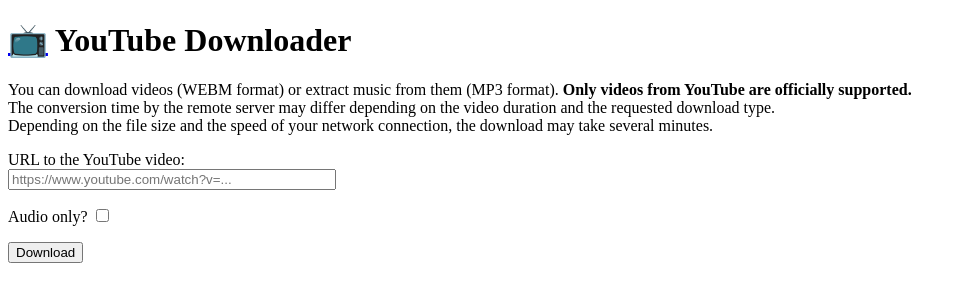
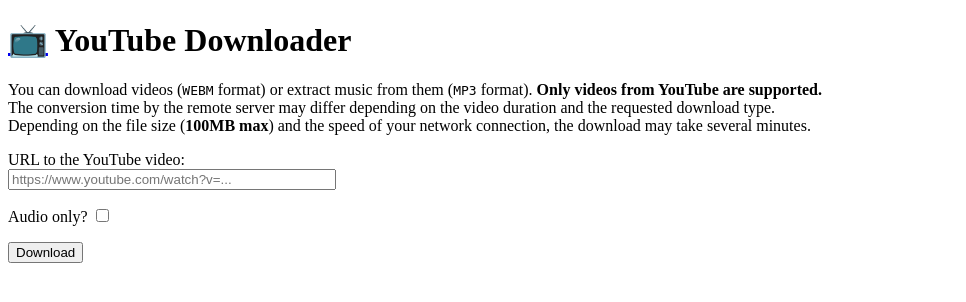
Before and after one commit to FlorianLeChat/YouTube-Downloader, a PHP site: page / in a window 1280 px wide. Shown: the top 302 px of the page, without its empty margins (0-966 px from the left). Run offline with PHP 8.4, Linux system fonts and the light colour scheme.

Commit message:
Added display of size limit for downloaded files

```diff
--- a/index.php
+++ b/index.php
@@ -139,9 +139,9 @@
 
 		<!-- Submission form -->
 		<p>
-			You can download videos (WEBM format) or extract music from them (MP3 format). <strong>Only videos from YouTube are officially supported.</strong><br />
+			You can download videos (<code>WEBM</code> format) or extract music from them (<code>MP3</code> format). <strong>Only videos from YouTube are supported.</strong><br />
 			The conversion time by the remote server may differ depending on the video duration and the requested download type.<br />
-			Depending on the file size and the speed of your network connection, the download may take several minutes.
+			Depending on the file size (<strong><?= MAX_FILE_SIZE; ?>B max</strong>) and the speed of your network connection, the download may take several minutes.
 		</p>
 
 		<form method="POST">
```
